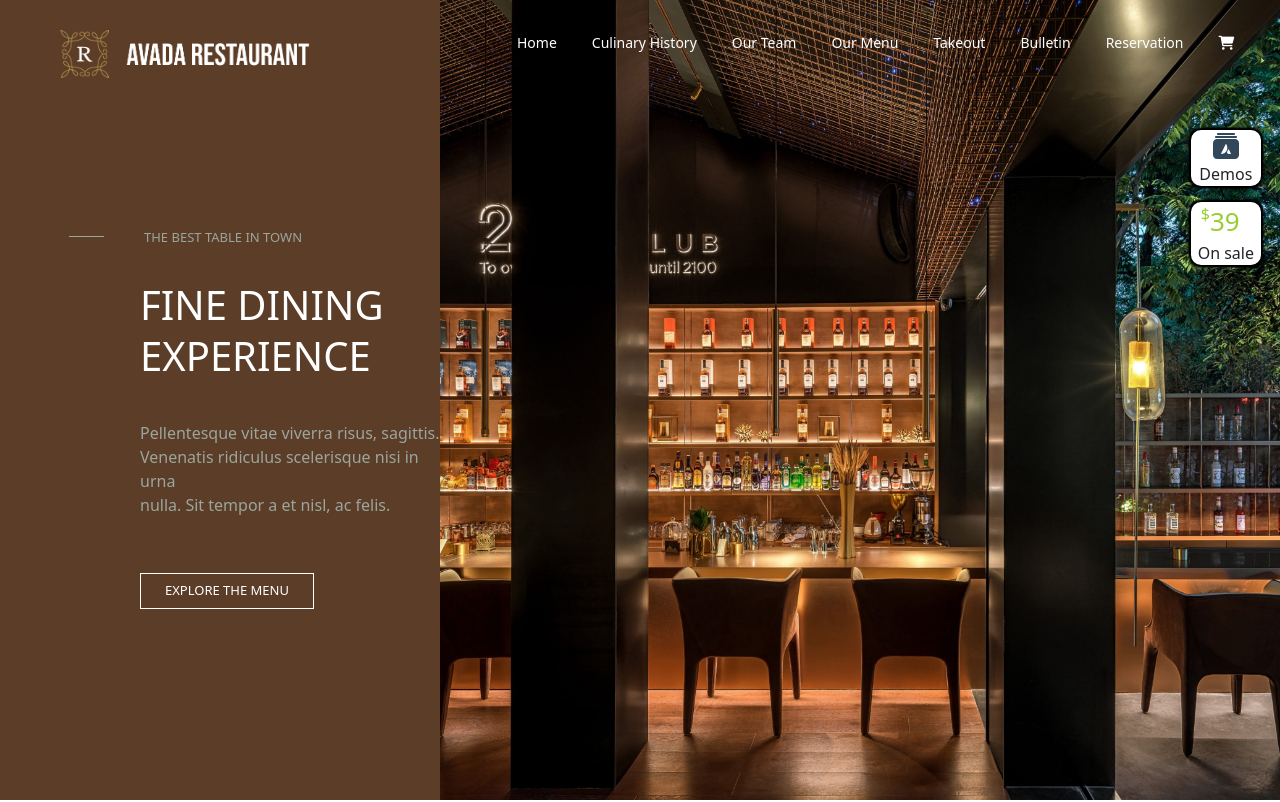
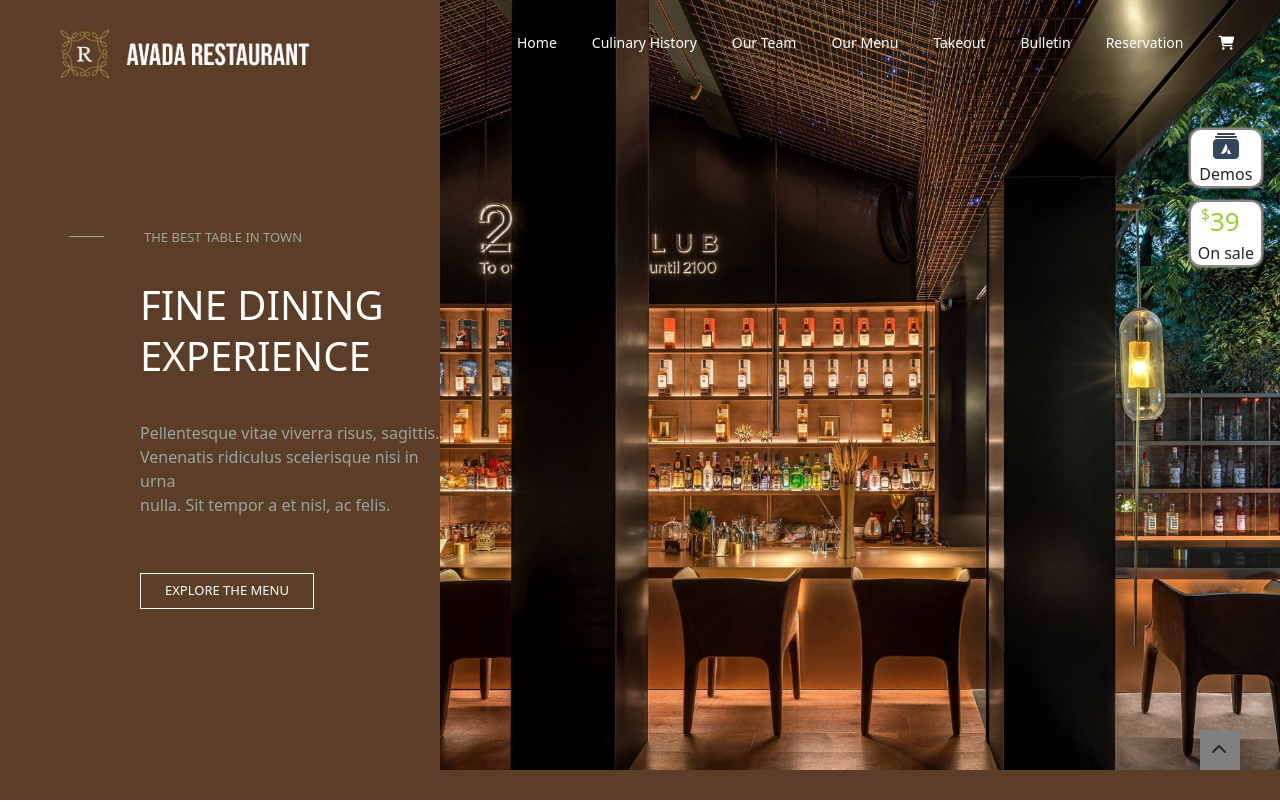
Before and after one commit to Mattia311/proj-html-vuejs, a Vue app: page / in a window 1280 px wide. Shown: the top 802 px of the page. Built offline with nearby package versions, Linux system fonts and the light colour scheme.

Commit message:
Add element footer

```diff
--- a/src/components/SiteFooter.vue
+++ b/src/components/SiteFooter.vue
@@ -14,7 +14,14 @@
     </div>
     <div class="copy text-center">
       <p>Copyright 2012 - 2019 Avada | All Rights Reserved | Powered by WordPress | ThemeFusion</p>
+    </div>
+    <div class="arrow_top">
+      <div>
+        <i class="fas fa-chevron-up"></i>
+      </div>
+      <div class="block">
 
+      </div>
     </div>
 
   </div>
@@ -32,6 +39,7 @@ export default {
   .image {
    img {
     width: 1443px;
+    z-index: 0;
    }
   }
   .text_footer {
@@ -65,6 +73,27 @@ export default {
     font-size: 10px;
     padding-top: 13px;
   }
+  .arrow_top {
+
+    padding-top: 30px;
+    i {
+      background: gray;
+      width: 40px;
+      height: 40px;
+      padding-left: 12px;
+      padding-top: 12px;
+      position: fixed;
+      bottom: 30px;
+      margin-left: 1200px;
+    }
+    .block {
+      width: 100%;
+      height: 30px;
+      background:#5c3d27 ;
+      position: fixed;
+      bottom: 0;
+    }
+  }
 
 }
 
--- a/src/components/SiteHeader.vue
+++ b/src/components/SiteHeader.vue
@@ -148,20 +148,20 @@ export default {
                 background: white;
                 border-radius: 10px;
                 width: 70px;
-                box-shadow:  2px  2px 2px black,
-                             -2px -2px 2px black,
-                             2px -2px 2px black,
-                             -2px  2px 2px black;
+                box-shadow:  2px  2px 2px rgb(143, 137, 137),
+                             -2px -2px 2px rgb(143, 137, 137),
+                             2px -2px 2px rgb(143, 137, 137),
+                             -2px  2px 2px rgb(143, 137, 137);
 
             }
             .fixed_bottom {
                 background: white;
                 width: 70px;
                 border-radius: 10px;
-                box-shadow:  2px  2px 2px black,
-                             -2px -2px 2px black,
-                             2px -2px 2px black,
-                             -2px  2px 2px black;
+                box-shadow:  2px  2px 2px rgb(143, 137, 137),
+                             -2px -2px 2px rgb(143, 137, 137),
+                             2px -2px 2px rgb(143, 137, 137),
+                             -2px  2px 2px rgb(143, 137, 137);
                 .prezzo1 {
                     color: yellowgreen;
                     margin-left: 10px;
```
